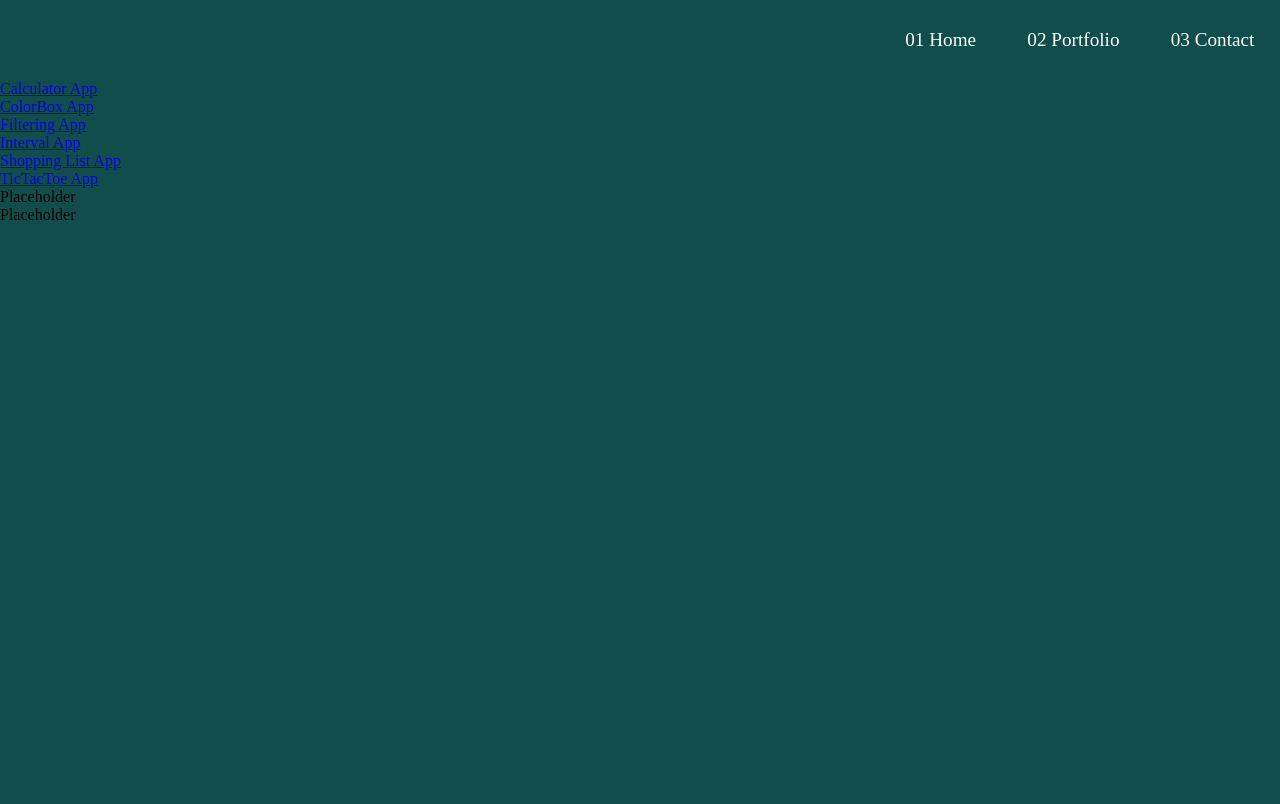
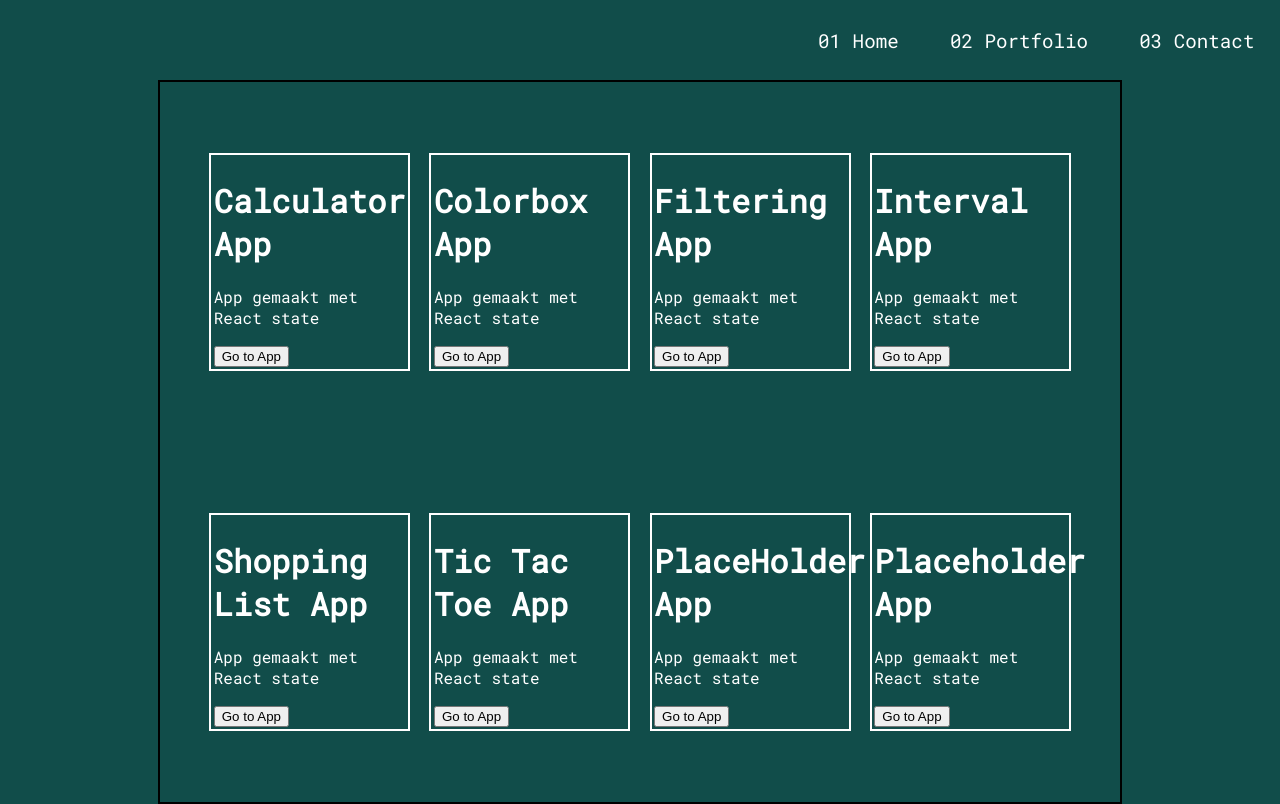
Before and after one commit to Atif-AP/portfolio, a React (Create React App) app: page /portfolio in a window 1280 px wide. Built offline with nearby package versions, Linux system fonts and the light colour scheme.

Commit message:
Added portfolio styling

```diff
--- a/src/App.module.css
+++ /dev/null
@@ -1,45 +0,0 @@
-html, body{
-    margin: 0;
-    padding: 0;
-    background: rgb(17, 77, 74);
-}
-
-.container{
-    margin: 0;
-    padding: 0;
-}
-
-.header{
-    display: flex;
-    justify-content: right;
-    align-items: center;
-    text-align: center;
-    width: 100%;
-    min-height: 10vh;
-    color: white;
-}
-
-.link{
-    margin: 2%;
-    color: white;
-    font-size: larger;
-    text-decoration: none;
-}
-
-.intro{
-    display: flex;
-    flex-direction: column;
-    justify-content: center;
-    min-height: 85vh;
-    color: white;
-    padding-left: 2.5%;
-}
-
-.name{
-    font-size: 100px;
-}
-
-.title{
-    font-size: 48px;
-    padding-bottom: 2ch;
-}
--- a/src/App.tsx
+++ b/src/App.tsx
@@ -1,107 +1,14 @@
-import { Outlet, createBrowserRouter, RouterProvider, NavLink } from "react-router-dom";
-import { useState } from 'react';
-import styles from "./App.module.css";
+import { createBrowserRouter, RouterProvider } from "react-router-dom";
 import Calculator from "./components/portfolioComponents/Calculator";
 import ColorBox from "./components/portfolioComponents/Colorbox";
 import Filtering from "./components/portfolioComponents/Filtering";
 import Interval from "./components/portfolioComponents/Interval";
 import ShoppingList from "./components/portfolioComponents/Shoppinglist";
 import TicTacToe from "./components/portfolioComponents/TicTacToe";
-
-const Root = () => {
-  return (
-    <div className={styles.container}>
-        <div className={styles.header}>
-            <NavLink className={styles.link} to="/" >01 Home</NavLink>
-            <NavLink className={styles.link} to="portfolio">02 Portfolio</NavLink>
-            <NavLink className={styles.link} to="contact">03 Contact</NavLink>
-        </div>
-        <div>
-            <Outlet/>
-        </div>
-    </div>
-);
-}
-
-const Home = () => {
-  return(
-    <>
-      <div className={styles.intro}>
-        <p>Hi, my name is<br></br>
-        <span className={styles.name}>Atif Khalil</span><br></br>
-        <span className={styles.title}>Full Stack Developer</span><br></br>
-        I'm a Full Stack Developer mostly into Front End using React</p>
-      </div>
-      <div>
-
-      </div>
-    </>
-  )
-}
-
-const Portfolio = () => {
-  return(
-    <div>
-      <div>
-        <NavLink to="/components/portfolioComponents/calculator">Calculator App</NavLink>
-      </div>
-      <div>
-        <NavLink to="/components/portfolioComponents/colorbox">ColorBox App</NavLink>
-      </div>
-      <div>
-        <NavLink to="/components/portfolioComponents/filtering">Filtering App</NavLink>
-      </div>
-      <div>
-        <NavLink to="/components/portfolioComponents/interval">Interval App</NavLink>
-      </div>
-      <div>
-        <NavLink to="/components/portfolioComponents/shoppinglist">Shopping List App</NavLink>
-      </div>
-      <div>
-        <NavLink to="/components/portfolioComponents/tictactoe">TicTacToe App</NavLink>
-      </div>
-      <div>
-        Placeholder
-      </div>
-      <div>
-        Placeholder
-      </div>
-    </div>
-  )
-};
-
-const Contact = () => {
-  const [submitted, setSubmitted] = useState(false);
-  const handleSubmit = () => {
-    setTimeout(() => {
-      setSubmitted(true);
-    }, 100)
-  };
-
-  if (submitted) {
-    return(
-      <>
-        <div>Thank you!</div>
-        <div>I will be in touch!</div>
-      </>
-    )
-  }
-
-  return(
-    <>
-    <form action='' onSubmit={handleSubmit} method='post'>
-      <label>Name</label>
-      <input type='text' placeholder='Your Name' name='name' required></input>
-      <label>E-mail</label>
-      <input type='email' placeholder='Your Email' name='email' required></input>
-      <label>Message</label>
-      <textarea placeholder='Coding a Message...' name='message' required></textarea>
-      <button type='submit'>Send Message</button>
-
-    </form>
-    </>
-  )
-}
+import Root from "./components/Root"
+import Portfolio from "./components/Portfolio"
+import Home from "./components/Home"
+import Contact from "./components/Contact"
 
 const App = () => {
   const router = createBrowserRouter([
--- a/src/components/Portfolio.module.css
+++ b/src/components/Portfolio.module.css
@@ -0,0 +1,17 @@
+.container{
+    display: flex;
+    justify-content: center;
+    align-items: center;
+    margin: auto;
+    border: solid 2px black;
+    width: 75%;
+    height: 90vh;
+    flex-wrap: wrap;
+}
+
+.childContainer{
+    width: 20%;
+    padding: 2.5px;
+    margin: 1%;
+    border: solid 2px white;
+}
--- a/src/components/Portfolio.tsx
+++ b/src/components/Portfolio.tsx
@@ -1,32 +1,80 @@
-import { NavLink } from "react-router-dom"
+import { NavLink, Link } from "react-router-dom"
 import styles from "./Portfolio.module.css"
 
 const Portfolio = () => {
     return(
-      <div>
-        <div>
-          <NavLink to="/components/portfolioComponents/calculator">Calculator App</NavLink>
+      <div className={styles.container}>
+        <div className={styles.childContainer}>
+            <h1>Calculator App</h1>
+            <p>App gemaakt met React state</p>
+            <Link to="/components/portfolioComponents/calculator">
+                <button>
+                    Go to App
+                </button>
+            </Link>
         </div>
-        <div>
-          <NavLink to="/components/portfolioComponents/colorbox">ColorBox App</NavLink>
+        <div className={styles.childContainer}>
+            <h1>Colorbox App</h1>
+            <p>App gemaakt met React state</p>
+            <Link to="/components/portfolioComponents/colorbox">
+                <button>
+                    Go to App
+                </button>
+            </Link>
         </div>
-        <div>
-          <NavLink to="/components/portfolioComponents/filtering">Filtering App</NavLink>
+        <div className={styles.childContainer}>
+            <h1>Filtering App</h1>
+            <p>App gemaakt met React state</p>
+            <Link to="/components/portfolioComponents/filtering">
+                <button>
+                    Go to App
+                </button>
+            </Link>
         </div>
-        <div>
-          <NavLink to="/components/portfolioComponents/interval">Interval App</NavLink>
+        <div className={styles.childContainer}>
+            <h1>Interval App</h1>
+            <p>App gemaakt met React state</p>
+            <Link to="/components/portfolioComponents/interval">
+                <button>
+                    Go to App
+                </button>
+            </Link>
         </div>
-        <div>
-          <NavLink to="/components/portfolioComponents/shoppinglist">Shopping List App</NavLink>
+        <div className={styles.childContainer}>
+            <h1>Shopping List App</h1>
+            <p>App gemaakt met React state</p>
+            <Link to="/components/portfolioComponents/shoppinglist">
+                <button>
+                    Go to App
+                </button>
+            </Link>
         </div>
-        <div>
-          <NavLink to="/components/portfolioComponents/tictactoe">TicTacToe App</NavLink>
+        <div className={styles.childContainer}>
+            <h1>Tic Tac Toe App</h1>
+            <p>App gemaakt met React state</p>
+            <Link to="/components/portfolioComponents/tictactoe">
+                <button>
+                    Go to App
+                </button>
+            </Link>
         </div>
-        <div>
-          Placeholder
+        <div className={styles.childContainer}>
+            <h1>PlaceHolder App</h1>
+            <p>App gemaakt met React state</p>
+            <Link to="/components/portfolioComponents/">
+                <button>
+                    Go to App
+                </button>
+            </Link>
         </div>
-        <div>
-          Placeholder
+        <div className={styles.childContainer}>
+            <h1>Placeholder App</h1>
+            <p>App gemaakt met React state</p>
+            <Link to="/components/portfolioComponents/">
+                <button>
+                    Go to App
+                </button>
+            </Link>
         </div>
       </div>
     )
```
